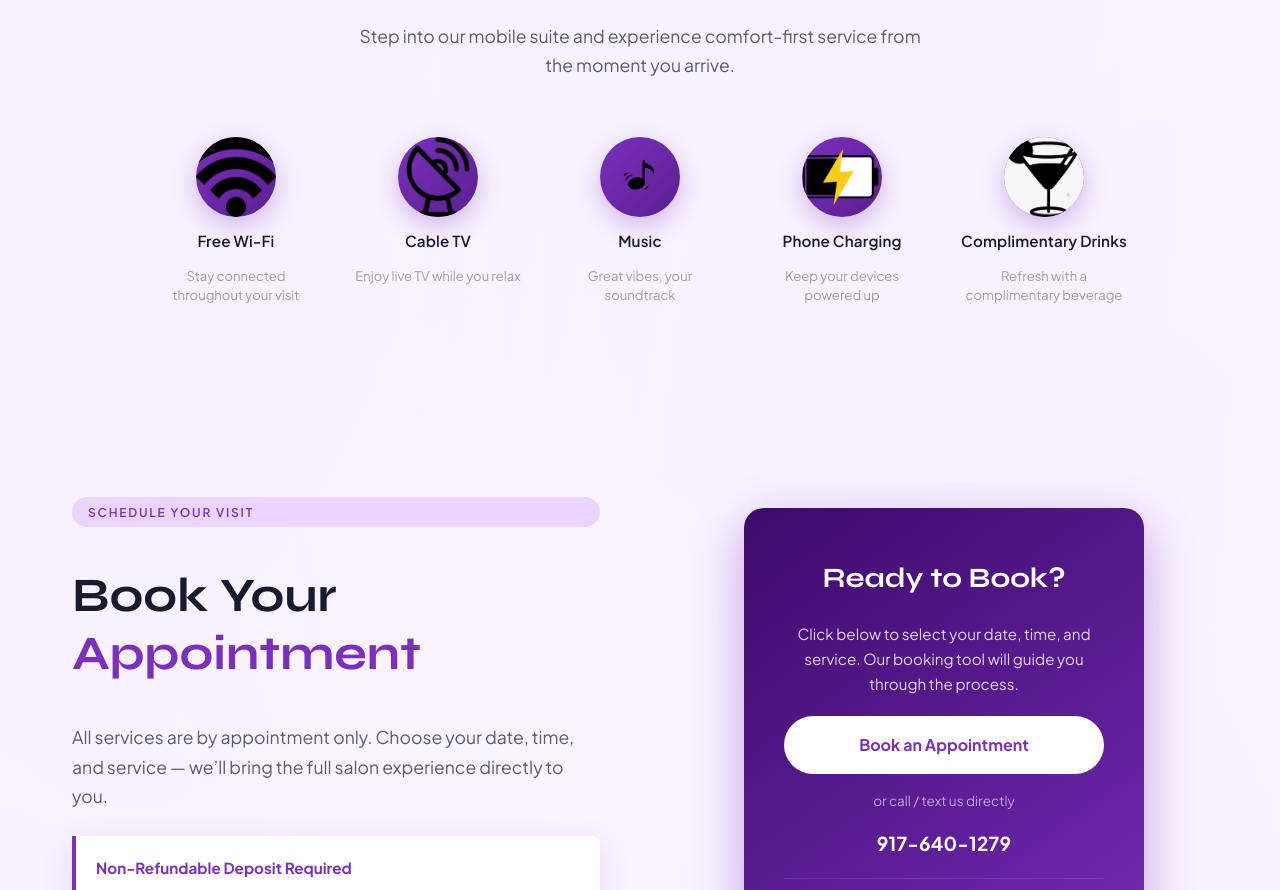
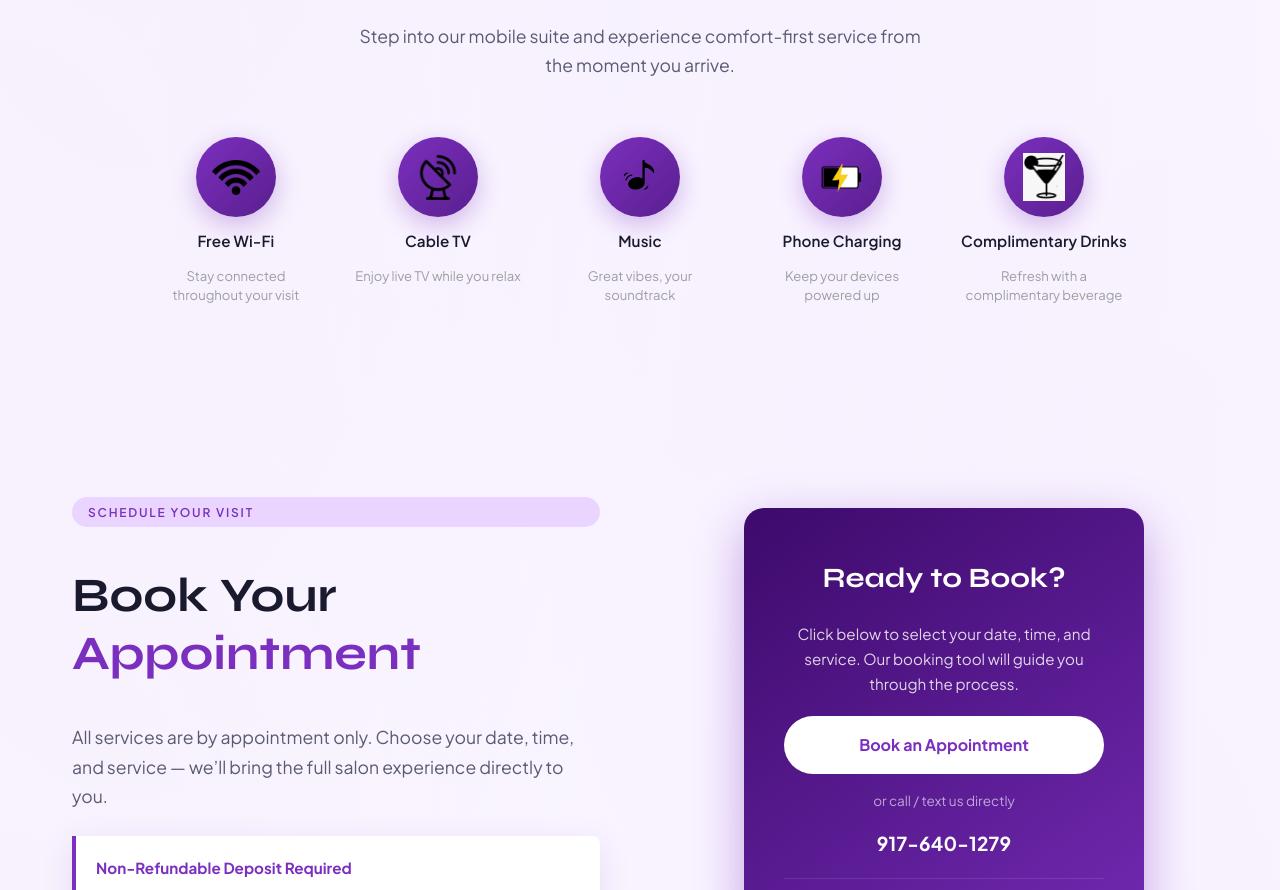
Before and after one commit to Nahomatnafu/mojo-mobile-salon, a React (Vite) app: page / in a window 1280 px wide. Shown: the part 4200-5090 px from the top of the page. Built offline with nearby package versions, Linux system fonts and the light colour scheme.

Commit message:
fix: reduce 4 amenity icons by 40% (music stays full size)
- Added small:true flag to wifi, cabletv, charging, drinks in amenities data
- JSX: small icons use iconImgSmall class (60% w/h, object-fit:contain)
- music_logo keeps existing iconImg class (100% fill, object-fit:cover)

```diff
--- a/src/components/Amenities.jsx
+++ b/src/components/Amenities.jsx
@@ -9,11 +9,11 @@ import chargingImg from '../assets/charging_logo.png'
 import drinksImg   from '../assets/drinks_logo.png'
 
 const amenities = [
-  { img: wifiImg,     alt: 'Wi-Fi',     label: 'Free Wi-Fi',           desc: 'Stay connected throughout your visit' },
-  { img: cabletvImg,  alt: 'Cable TV',  label: 'Cable TV',             desc: 'Enjoy live TV while you relax' },
+  { img: wifiImg,     alt: 'Wi-Fi',     label: 'Free Wi-Fi',           desc: 'Stay connected throughout your visit', small: true },
+  { img: cabletvImg,  alt: 'Cable TV',  label: 'Cable TV',             desc: 'Enjoy live TV while you relax',        small: true },
   { img: musicImg,    alt: 'Music',     label: 'Music',                desc: 'Great vibes, your soundtrack' },
-  { img: chargingImg, alt: 'Charging',  label: 'Phone Charging',       desc: 'Keep your devices powered up' },
-  { img: drinksImg,   alt: 'Drinks',    label: 'Complimentary Drinks', desc: 'Refresh with a complimentary beverage' },
+  { img: chargingImg, alt: 'Charging',  label: 'Phone Charging',       desc: 'Keep your devices powered up',         small: true },
+  { img: drinksImg,   alt: 'Drinks',    label: 'Complimentary Drinks', desc: 'Refresh with a complimentary beverage', small: true },
 ]
 
 const container = {
@@ -48,7 +48,7 @@ export default function Amenities() {
           {amenities.map((a) => (
             <motion.div key={a.label} className={styles.item} variants={itemAnim}>
               <div className={styles.iconWrap}>
-                <img src={a.img} alt={a.alt} className={styles.iconImg} />
+                <img src={a.img} alt={a.alt} className={a.small ? styles.iconImgSmall : styles.iconImg} />
               </div>
               <h3 className={styles.label}>{a.label}</h3>
               <p className={styles.desc}>{a.desc}</p>
--- a/src/components/Amenities.module.css
+++ b/src/components/Amenities.module.css
@@ -44,6 +44,14 @@
   display: block;
 }
 
+/* 40% smaller than the full circle — used for all icons except music */
+.iconImgSmall {
+  width: 60%;
+  height: 60%;
+  object-fit: contain;
+  display: block;
+}
+
 .label {
   font-family: var(--font-body);
   font-size: 0.95rem;
```
